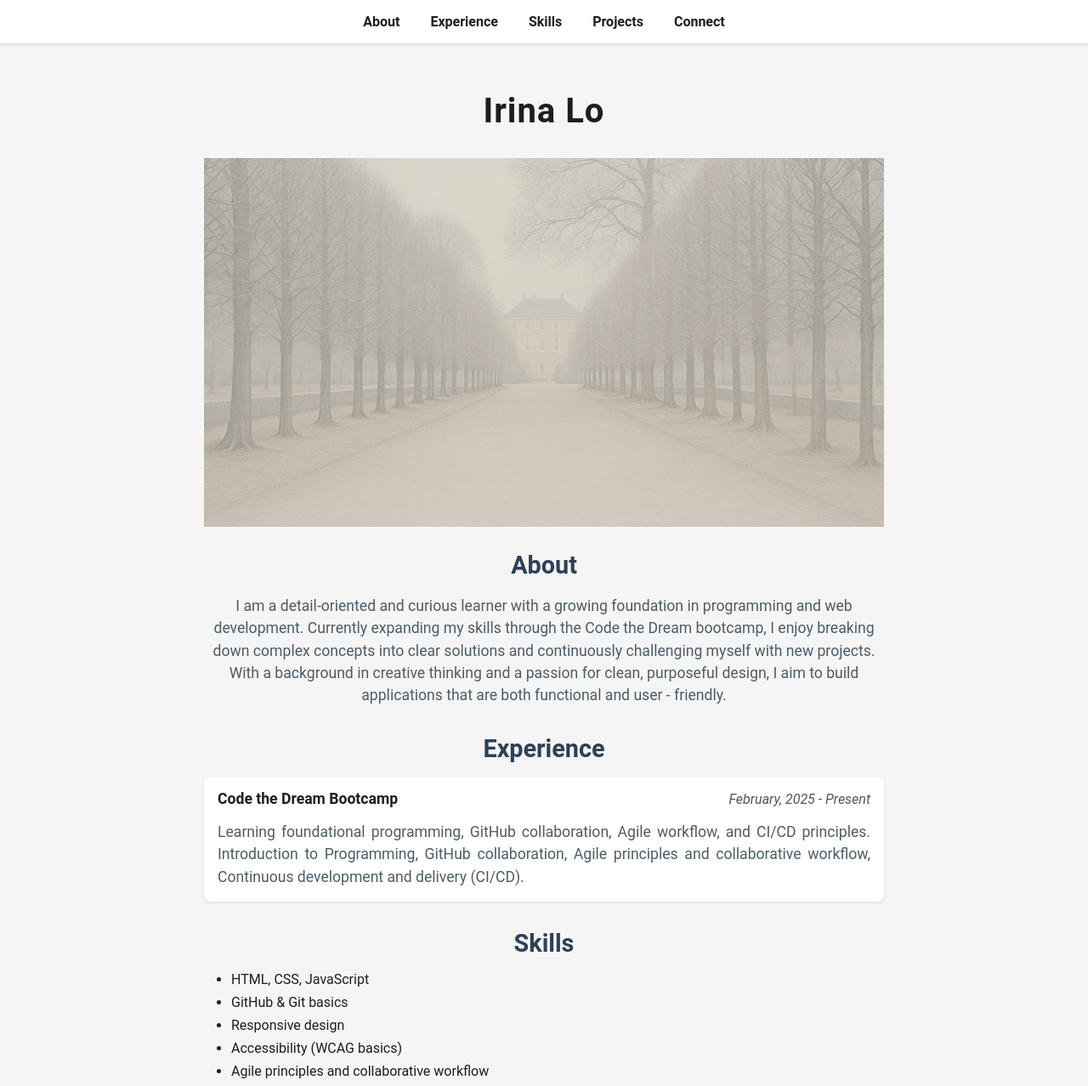
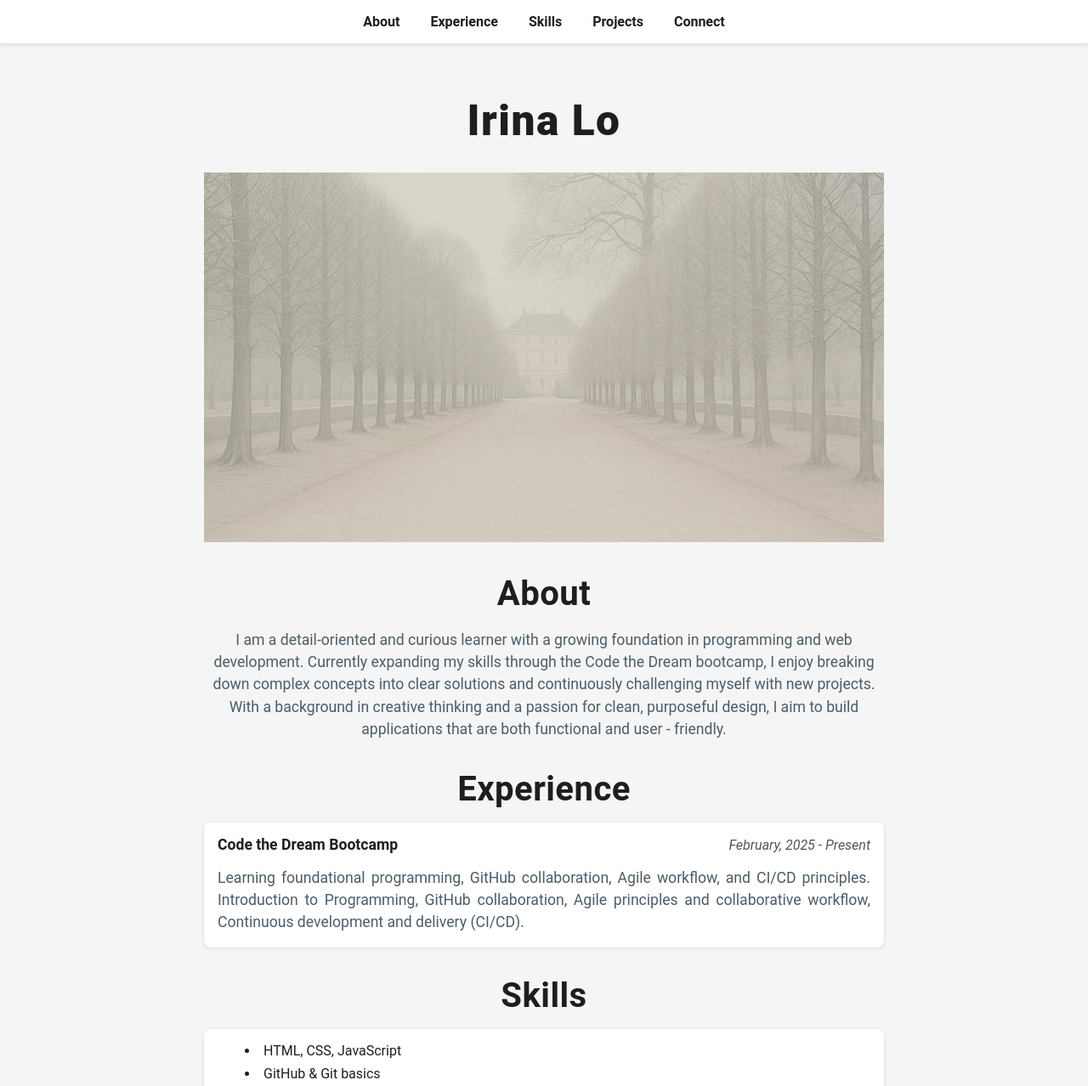
Before and after one commit to locirin/irina-lo-kepler, a plain HTML site: page index.html in a window 1280 px wide. Shown: the top 1278 px of the page at 85% size. Drawn offline with Linux system fonts and the light colour scheme.

Commit message:
Week 10: responsiveness added: media queries + Connect section grid

```diff
--- a/css/index.css
+++ b/css/index.css
@@ -12,16 +12,57 @@ h1, h2 {
     margin-bottom: 1rem;
 }
 
+/* Week 10: Media query style changes to 3 elements: h1, h2, ul */
+/* For h1: added tablet and desktio screen size */
+
+/* Base mobil */
 h1 {
     font-size: 2.5rem;
     font-weight: 700;
     letter-spacing: 1px;
+    font-style: normal;
 }
 
+/* Week 10: Standard tablet (768px+) */
+@media (min-width: 768px) {
+    h1 {
+        font-size: 2.8rem;
+        font-weight: 800;
+        font-style: italic;
+    }
+}
+
+/* Week 10: Standard desktop/laptop (1024px+) */
+@media (min-width: 1024px) {
+    h1 {
+        font-size: 3.1rem;
+        letter-spacing: 1.5px;
+        font-style: normal;
+    }
+}
+
+/* For h2: added tablet and desktop screen size */
+/* Base mobil */
 h2 {
     font-size: 1.8rem;
     font-weight: 600;
     color: #2E4057; /* deep blue*/
+}
+
+/* Week 10: Standard tablet (768px+) */
+@media (min-width: 768px) {
+    h2 {
+        font-size: 2rem;
+        color: #1E1E1E; /* deeper darker blue */
+    }
+}
+
+/* Week 10: Standard desktop/laptop (1024px+) */
+@media (min-width: 1024px) {
+    h2 {
+        font-size: 2.5rem;
+        letter-spacing: 0.5px;
+    }
 }
 
 
@@ -57,10 +98,32 @@ p {
     line-height: 1.5;
 }
 
+/* For ul: added tablet and desktop screen size */
+/* Base mobil */
 ul {
     list-style: disc;
     padding-left: 2rem;
     margin-bottom: 2rem;
+}
+
+/* Week 10: Standard tablet (768px+) */
+@media (min-width: 768px) {
+    ul {
+        background-color: #fff; /* same as in Experience */
+        padding: 1rem 1rem 1rem 3rem;
+        box-shadow: 0 1px 4px rgba(0, 0, 0, 0.1);
+        margin-bottom: 1rem;
+        border-radius: 8px;
+        list-style-position: inside;
+    }
+}
+
+/* Week 10: Standard desktop/laptop (1024px+) */
+@media (min-width: 1024px) {
+    ul {
+        margin-bottom: 3rem;
+        border-radius: 8px;
+    }
 }
 
 li {
@@ -131,12 +194,17 @@ a {
 /* Replacing the old css with the new clean card look */
 /* Flex */
 
+/* Week 10 changes: STRETCH: replacing flex with grid */
 .connect-links {
-    display: flex;
+    /* display: flex;
     justify-content: center;
+    flex-wrap: wrap;*/
     gap: 2rem;
     margin-top: 1rem;
-    flex-wrap: wrap;
+    /* Week 10 edit: */
+    display: grid;
+    grid-template-columns: repeat(auto-fit, minmax(120px, 1fr));
+    justify-items: center;
   }
 
   /* links style */
@@ -155,3 +223,15 @@ a {
   .connect-links a:hover {
     background-color: #e0e0e0;
   }
+
+/* Week 10 changes:
+Adjusting for a Standard table style (768px +)
+Adjusting for a Standard desktop/laptop style (1024px +)
+
+@media (min-width: 768px) {
+
+}
+
+@media (min-width: 1024px) {
+
+} */
```
